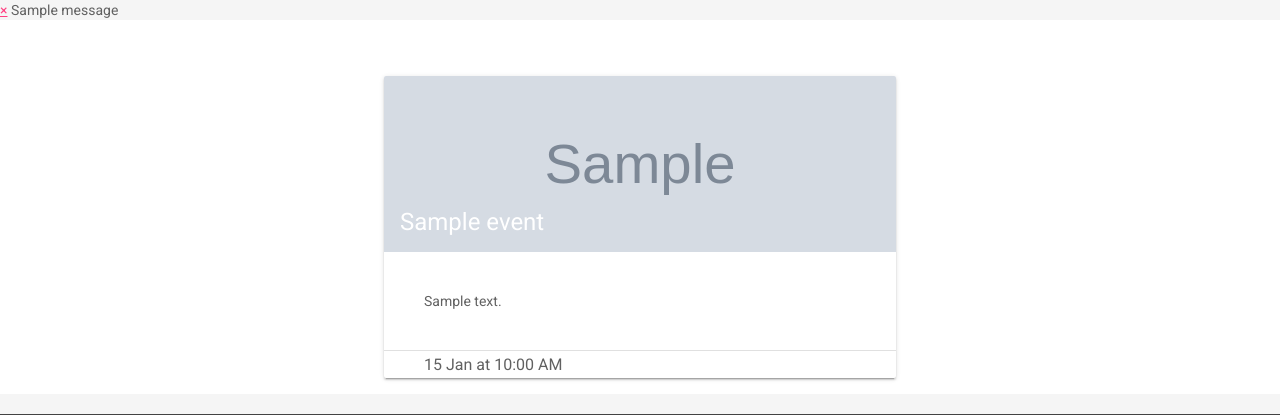
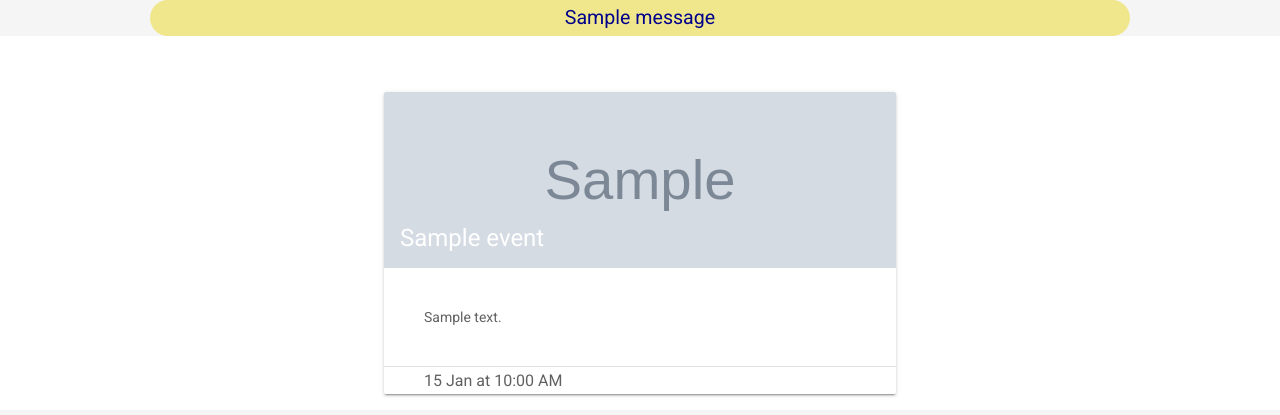
Before and after one commit to DogeWeb/students-hub-flask, a Flask app: page /events in a window 1280 px wide. Shown: the part 128-543 px from the top of the page. Run offline with Flask 2, Linux system fonts and the light colour scheme; a user stored in the database is signed in; tables that the repository leaves empty hold one stand-in row (values such as "Sample post"); grey boxes marked "Sample" are stand-in pictures; one stand-in notice (Sample message) is shown; parts of the project's set-up code (start-up, migrations or seed data) failed here and were passed over.

Commit message:
Sistemati i flash message

```diff
--- a/templates/_base.html
+++ b/templates/_base.html
@@ -49,20 +49,34 @@
 
 
         <!-- messages -->
-        {% with messages = get_flashed_messages(with_categories=true) %}
-            {% if messages %}
-                <div class="row">
-                    <div class="col-md-12">
-                        {% for category, message in messages %}
-                            <div class="alert-{{ category }}">
-                                <a class="close" title="Close" href="#" data-dismiss="alert">&times;</a>
-                                {{message}}
-                            </div>
-                        {% endfor %}
-                    </div>
-                </div>
-            {% endif %}
-        {% endwith %}
+   <html>
+
+  <style>
+
+.alert {
+  padding: 8px;
+  border-radius: 50px;
+  font-size: 1.4rem;
+  margin-bottom: 0px;
+  border-width: 0px;
+  border-style: solid;
+    margin-left: 150px;
+    margin-right: 150px;
+      text-align: center;
+}
+.alert-info {
+  border-color: orange;
+  background-color: khaki;
+  color: darkblue;
+}
+
+  </style>
+
+  {% for category, message in get_flashed_messages(with_categories=True) %}
+  <div class="alert alert-info"> {{ message }}</div>
+{% endfor %}
+
+
 
         <div class="mdl-layout__tab-panel is-active">
         <!-- child template -->
@@ -132,4 +146,5 @@
     <script src={{url_for('static', filename='material.js')}}></script>
     <script src={{url_for('static', filename='mdl-selectfield.js')}}></script>
   </body>
+
 </html>
--- a/user/views.py
+++ b/user/views.py
@@ -53,7 +53,7 @@ def login():
         if user and bcrypt.check_password_hash(
                 user.password, request.form['password']):
             login_user(user)
-            flash('Welcome.', 'success')
+            flash('Welcome '+user.email, 'success')
             return redirect(url_for('main.home'))
         else:
             flash('Invalid email and/or password.', 'danger')
```
Also changed, not shown: templates/styles.css (line endings or trailing spaces).
